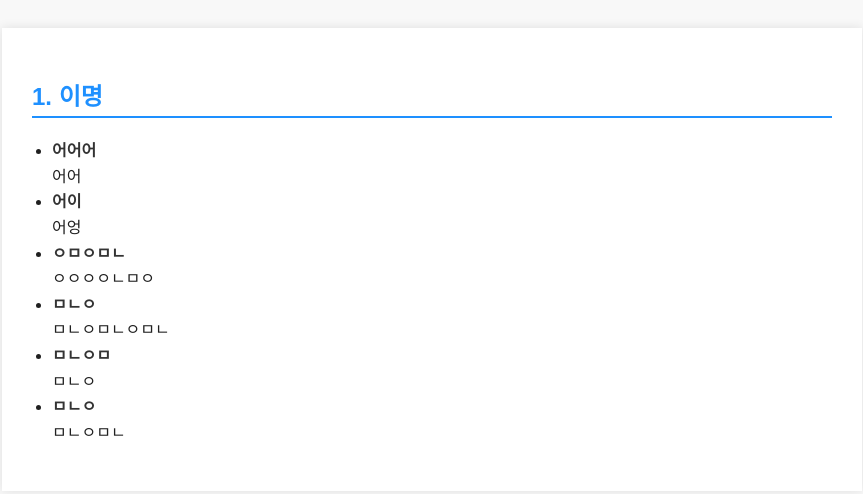
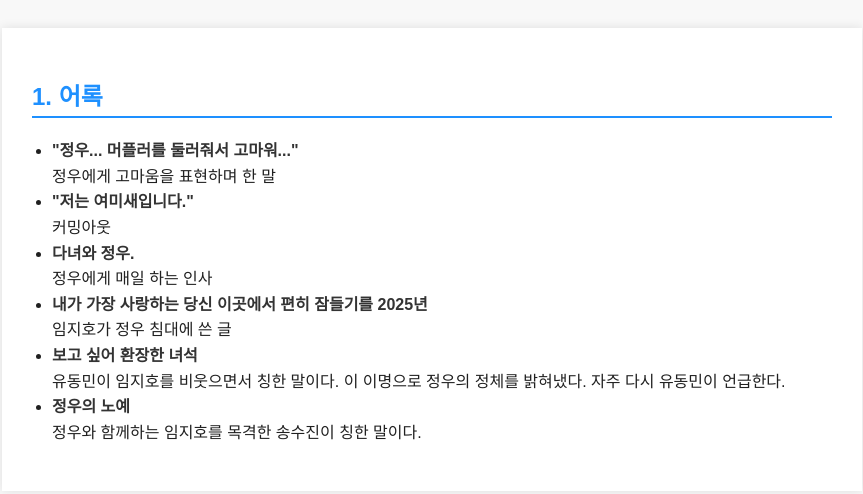
Before and after one commit to stuuuuuuupid/test1, a plain HTML site: page docs/index.html in a window 1280 px wide. Shown: the whole page, without its empty margins (208-1071 px from the left). Drawn offline with Linux system fonts and the light colour scheme.

Commit message:
내용 수정

```diff
--- a/docs/index.html
+++ b/docs/index.html
@@ -2,30 +2,33 @@
 <html lang="ko">
 <head>
   <meta charset="UTF-8" />
-  <title>임지호 이명 정리</title>
+  <title>임지호</title>
   <link rel="stylesheet" href="style.css" />
 </head>
 <body>
   <div class="container">
-    <h2>1. 이명</h2>
+    <h2>1. 어록</h2>
     <ul>
-      <li><b>어어어</b>
-        <br />어어
+      <li><b>"정우... 머플러를 둘러줘서 고마워..."</b>
+        <br />정우에게 고마움을 표현하며 한 말
       </li>
-      <li><b>어이</b>
-        <br />어엉
+      <li><b>"저는 여미새입니다."</b>
+        <br />커밍아웃
       </li>
-      <li><b>ㅇㅁㅇㅁㄴ</b>
-        <br />ㅇㅇㅇㅇㄴㅁㅇ
+      <li><b>다녀와 정우.</b>
+        <br />정우에게 매일 하는 인사
       </li>
-      <li><b>ㅁㄴㅇ</b>
-        <br />ㅁㄴㅇㅁㄴㅇㅁㄴ
+      <li><b>내가 가장 사랑하는 당신
+        이곳에서 편히 잠들기를
+        2025년
+      </b>
+        <br />임지호가 정우 침대에 쓴 글
       </li>
-      <li><b>ㅁㄴㅇㅁ</b>
-        <br />ㅁㄴㅇ
+      <li><b>보고 싶어 환장한 녀석</b>
+        <br />유동민이 임지호를 비웃으면서 칭한 말이다. 이 이명으로 정우의 정체를 밝혀냈다. 자주 다시 유동민이 언급한다.
       </li>
-      <li><b>ㅁㄴㅇ</b>
-        <br />ㅁㄴㅇㅁㄴ
+      <li><b>정우의 노예</b>
+        <br />정우와 함께하는 임지호를 목격한 송수진이 칭한 말이다.
       </li>
     </ul>
   </div>
```
